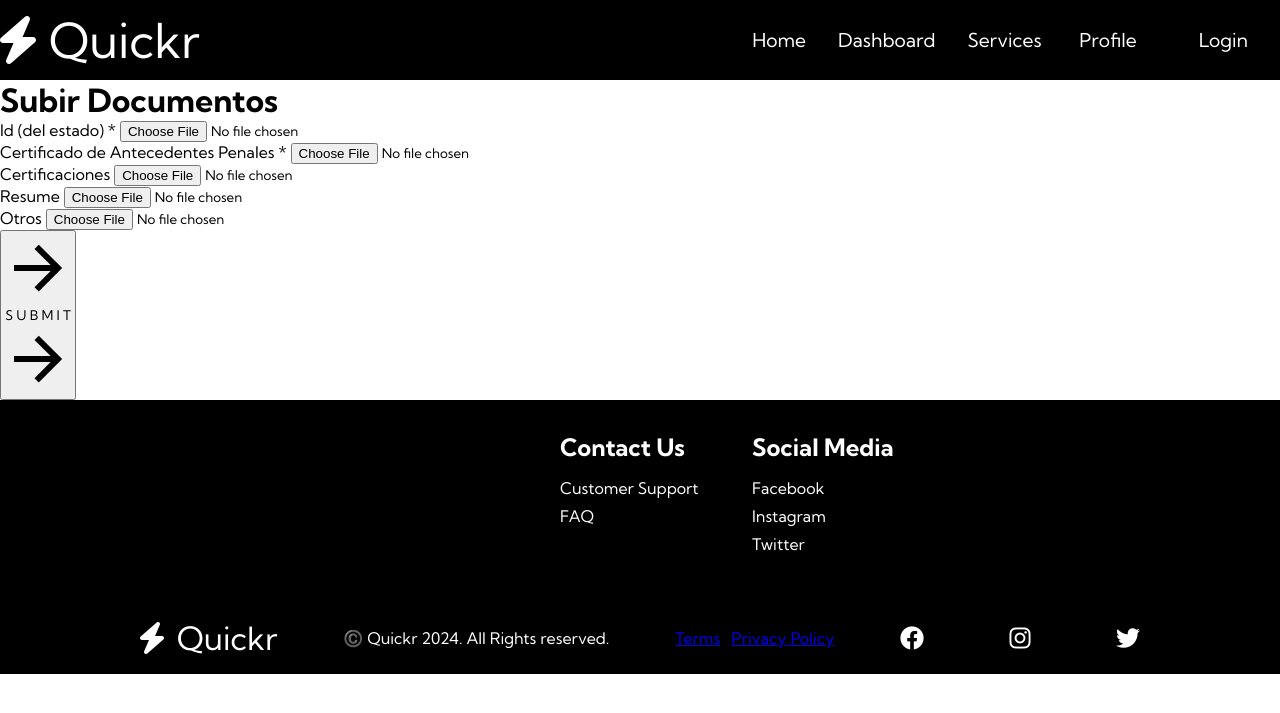
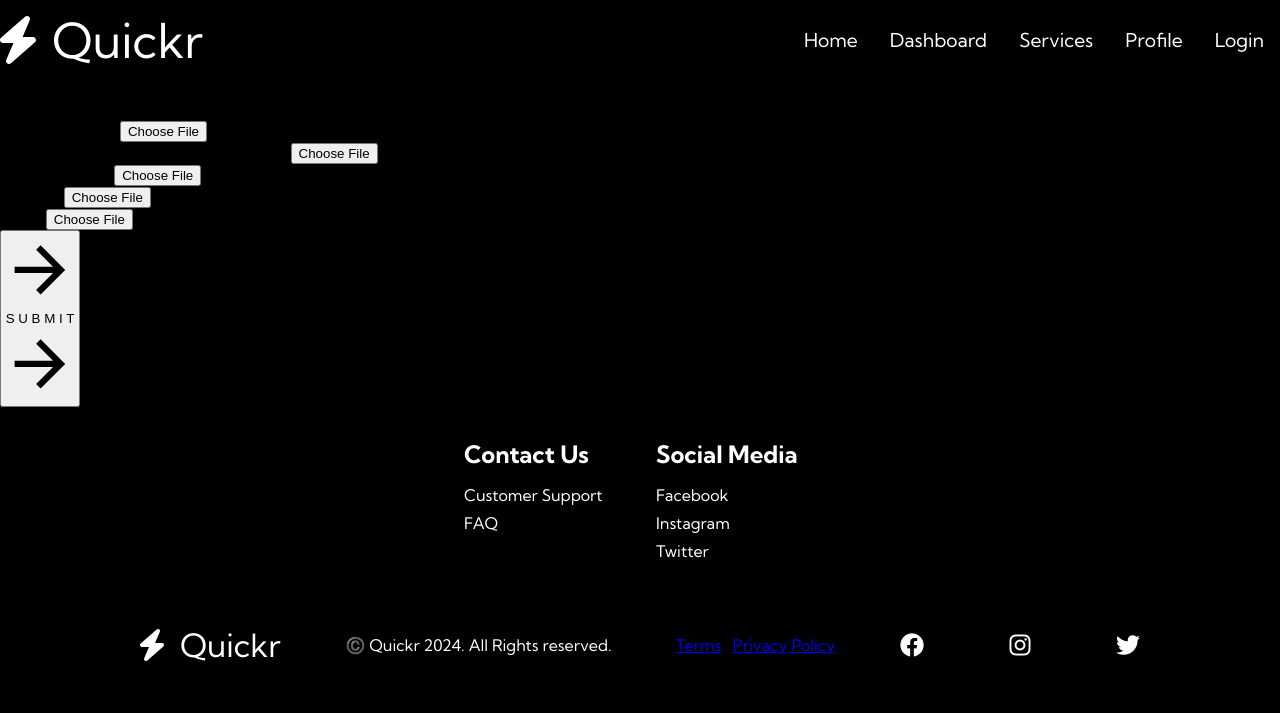
Before and after one commit to Sadbags/Portfolio, a Flask app: page /docs in a window 1280 px wide. Shown: the top 713 px of the page. Run offline with Flask 3, Linux system fonts and the light colour scheme.

Commit message:
adding fixed files

```diff
--- a/static/CSS/base.css
+++ b/static/CSS/base.css
@@ -1,205 +1,99 @@
-/* Importa la URL de Google Fonts / Imports the URL from Google Fonts */
-@import url("https://fonts.googleapis.com");
-
-/* Importa la URL de Google Fonts Static / Imports the URL from Google Fonts Static */
-@import url("https://fonts.gstatic.com");
-
-/* Importa la fuente 'Kumbh Sans' con diferentes pesos / Imports the 'Kumbh Sans' font with different weights */
-@import url("https://fonts.googleapis.com/css2?family=Kumbh+Sans:wght@100..900&display=swap");
-
-/* Importa la fuente 'Kumbh Sans' con diferentes pesos (duplicado) / Imports the 'Kumbh Sans' font with different weights (duplicate) */
-@import url("https://fonts.googleapis.com/css2?family=Kumbh+Sans:wght@100..900&display=swap");
-
-/* Importa los iconos de Font Awesome / Imports Font Awesome icons */
-/* logos fb,tw,ig,blot fav */
-@import url("https://cdnjs.cloudflare.com/ajax/libs/font-awesome/6.0.0-beta3/css/all.min.css");
+@import url("https://fonts.googleapis.com"); /* Importa la URL de Google Fonts / Imports the URL from Google Fonts */
+@import url("https://fonts.gstatic.com"); /* Importa la URL de Google Fonts Static / Imports the URL from Google Fonts Static */
+@import url("https://fonts.googleapis.com/css2?family=Kumbh+Sans:wght@100..900&display=swap"); /* Importa la fuente 'Kumbh Sans' con diferentes pesos / Imports the 'Kumbh Sans' font with different weights */
+@import url("https://fonts.googleapis.com/css2?family=Kumbh+Sans:wght@100..900&display=swap"); /* Importa la fuente 'Kumbh Sans' con diferentes pesos (duplicado) / Imports the 'Kumbh Sans' font with different weights (duplicate) */
+@import url("https://cdnjs.cloudflare.com/ajax/libs/font-awesome/6.0.0-beta3/css/all.min.css"); /* Importa los iconos de Font Awesome / Imports Font Awesome icons */ /* logos fb,tw,ig,blot fav */
 
 /*ESTILOS GLOBALES / GLOBAL STYLES*/
-* {
-    /* Aplica estilos globales a todos los elementos / Applies global styles to all elements */
-    /* Define el modelo de caja como border-box / Sets the box model to border-box */
-    box-sizing: border-box;
-    /* Elimina el margen por defecto (borde del html) / Removes default margin */
-    margin: 0;
-    /* Elimina el padding por defecto / Removes default padding */
-    padding: 0rem;
-    /* Establece la fuente por defecto como 'Kumbh Sans' / Sets the default font to 'Kumbh Sans' */
-    font-family: 'Kumbh Sans', sans-serif;
+* { /* Aplica estilos globales a todos los elementos / Applies global styles to all elements */
+    box-sizing: border-box; /* Define el modelo de caja como border-box / Sets the box model to border-box */
+    margin: 0; /* Elimina el margen por defecto (borde del html) / Removes default margin */
+    padding: 0rem; /* Elimina el padding por defecto / Removes default padding */
+}
+
+body {
+    background-color: #000000; /* Establece el color de fondo del cuerpo / Sets the background color of the body */
+    font-family: 'Kumbh Sans', sans-serif; /* Establece la fuente por defecto como 'Kumbh Sans' / Sets the default font to 'Kumbh Sans' */
+    /*font-size: 3rem; /* Establece el tamaño de la fuente a 1 rem / Sets the font size to 1 rem */
 }
 
 /* ESTILO de la BARRA DE NAVEGACIÓN / NAVBAR */
 .navbar {
-    /* Establece el color de fondo de la barra de navegación / Sets the background color of the navbar */
-    background: rgb(0, 0, 0);
-
-    /* Establece la altura de la barra de navegación a 80 píxeles / Sets the height of the navbar to 80 pixels */
-    height: 80px;
-
-    /* Utiliza Flexbox para el diseño del contenedor / Uses Flexbox for container layout */
-    display: flex;
-
-    /* Centra los elementos hijos horizontalmente / Centers child elements horizontally */
-    justify-content: center;
-
-    /* Alinea los elementos hijos verticalmente (falta valor) / Aligns child elements vertically (missing value) */
-    align-items: center;
-    /* Se agregó 'center' para alinear verticalmente */
-
-    /* Establece el tamaño de la fuente a 1.2 rem / Sets the font size to 1.2 rem */
-    font-size: 1.2rem;
-
-    /* Hace que la barra de navegación sea fija en la parte superior al hacer scroll / Makes the navbar sticky at the top when scrolling */
-    position: sticky;
-
-    /* Posiciona la barra de navegación en la parte superior de la página / Positions the navbar at the top of the page */
-    top: 0;
-
-    /* Establece un índice z alto para asegurar que la barra de navegación esté en el frente / Sets a high z-index to ensure the navbar is in the front */
-    z-index: 999;
+    height: 80px; /* Establece la altura de la barra de navegación a 80 píxeles / Sets the height of the navbar to 80 pixels */
+    display: flex; /* Utiliza Flexbox para el diseño del contenedor / Uses Flexbox for container layout */
+    justify-content: center; /* Centra los elementos hijos horizontalmente / Centers child elements horizontally */
+    align-items: center; /* Alinea los elementos hijos verticalmente (falta valor) / Aligns child elements vertically (missing value) *//* Se agregó 'center' para alinear verticalmente */
+    font-size: 1.2rem; /* Establece el tamaño de la fuente a 1.2 rem / Sets the font size to 1.2 rem */
+    position: sticky; /* Hace que la barra de navegación sea fija en la parte superior al hacer scroll / Makes the navbar sticky at the top when scrolling */
+    top: 0; /* Posiciona la barra de navegación en la parte superior de la página / Positions the navbar at the top of the page */
+    z-index: 999; /* Establece un índice z alto para asegurar que la barra de navegación esté en el frente / Sets a high z-index to ensure the navbar is in the front */
 }
 
 /* Contenedor de la barra de navegación / Navbar container */
 .navbar__container {
-    /* Utiliza Flexbox para el diseño del contenedor / Uses Flexbox for container layout */
-    display: flex;
-
-    /* Distribuye el espacio entre los elementos hijos de manera equitativa / Distributes space between child elements evenly */
-    justify-content: space-between;
-
-    /* Establece la altura del contenedor a 80 píxeles / Sets the container height to 80 pixels */
-    height: 80px;
-
-    /* Establece el índice z para asegurar que el contenedor esté en el frente / Sets the z-index to ensure the container is in the front */
-    z-index: 1;
-
-    /* Establece el ancho del contenedor al 100% del contenedor padre / Sets the container width to 100% of the parent container */
-    width: 100%;
-
-    /* Establece el ancho máximo del contenedor a 1300 píxeles / Sets the maximum width of the container to 1300 pixels */
-    max-width: 1300px;
-
-    /* Centra el contenedor horizontalmente / Centers the container horizontally */
-    margin: 0 auto;
-
-    /* Elimina el padding del contenedor / Removes padding from the container */
-    padding: 0;
+    display: flex; /* Utiliza Flexbox para el diseño del contenedor / Uses Flexbox for container layout */
+    justify-content: space-between; /* Distribuye el espacio entre los elementos hijos de manera equitativa / Distributes space between child elements evenly */
+    height: 80px; /* Establece la altura del contenedor a 80 píxeles / Sets the container height to 80 pixels */
+    z-index: 1; /* Establece el índice z para asegurar que el contenedor esté en el frente / Sets the z-index to ensure the container is in the front */
+    width: 100%; /* Establece el ancho del contenedor al del contenedor padre / Sets the container width to of the parent container */
+    max-width: 1300px; /* Establece el ancho máximo del contenedor a 1300 píxeles / Sets the maximum width of the container to 1300 pixels */
+    margin: 0 auto; /* Centra el contenedor horizontalmente / Centers the container horizontally */
+    padding: 0; /* Elimina el padding del contenedor / Removes padding from the container */
 }
 
 /* Logo de la barra de navegación / Navbar logo */
 #navbar__logo {
-    /* Establece el color de fondo del logo como blanco / Sets the background color of the logo to white */
-    background-color: #ffffff;
-
-    /* Ajusta el tamaño del fondo al 100% del contenedor / Sets the background size to 100% of the container */
-    background-size: 100%;
-
-    /* Utiliza el fondo como relleno del texto en navegadores WebKit / Uses the background as text fill in WebKit browsers */
-    -webkit-background-clip: text;
-
-    /* Utiliza el fondo como relleno del texto en navegadores Mozilla / Uses the background as text fill in Mozilla browsers */
-    -moz-background-clip: text;
-
-    /* Hace que el color del texto sea transparente en navegadores WebKit / Makes the text color transparent in WebKit browsers */
-    -webkit-text-fill-color: transparent;
-
-    /* Hace que el color del texto sea transparente en navegadores Mozilla / Makes the text color transparent in Mozilla browsers */
-    -moz-text-fill-color: transparent;
-
-    /* Utiliza Flexbox para el diseño del contenedor / Uses Flexbox for container layout */
-    display: flex;
-
-    /* Alinea los elementos hijos en el centro verticalmente / Aligns child elements vertically in the center */
-    align-items: center;
-
-    /* Cambia el cursor a un puntero cuando se pasa sobre el logo / Changes the cursor to a pointer when hovering over the logo */
-    cursor: pointer;
-
-    /* Elimina la decoración del texto (subrayado) / Removes text decoration (underline) */
-    text-decoration: none;
-
-    /* Establece el tamaño del logo y el bolte / Sets the font size to logo and bolte */
-    font-size: 3rem;
+    background-color: #ffffff; /* Establece el color de fondo del logo como blanco / Sets the background color of the logo to white */
+    background-size: 100%; /* Ajusta el tamaño del fondo al 100% del contenedor / Sets the background size to 100% of the container */
+    -webkit-background-clip: text; /* Utiliza el fondo como relleno del texto en navegadores WebKit / Uses the background as text fill in WebKit browsers */
+    -moz-background-clip: text; /* Utiliza el fondo como relleno del texto en navegadores Mozilla / Uses the background as text fill in Mozilla browsers */
+    -webkit-text-fill-color: transparent; /* Hace que el color del texto sea transparente en navegadores WebKit / Makes the text color transparent in WebKit browsers */
+    -moz-text-fill-color: transparent; /* Hace que el color del texto sea transparente en navegadores Mozilla / Makes the text color transparent in Mozilla browsers */
+    display: flex; /* Utiliza Flexbox para el diseño del contenedor / Uses Flexbox for container layout */
+    align-items: center; /* Alinea los elementos hijos en el centro verticalmente / Aligns child elements vertically in the center */
+    cursor: pointer; /* Cambia el cursor a un puntero cuando se pasa sobre el logo / Changes the cursor to a pointer when hovering over the logo */
+    font-size: 3rem; /* Establece el tamaño del logo y el bolte / Sets the font size to logo and bolte */
 }
 
 /* Iconos de Font Awesome / Font Awesome icons */
 .fa-solid {
-    /* Separa el bolt del navbar del nombre de la barra de navegación / Separates the bolt from the navbar name */
-    margin-right: .8rem;
+    margin-right: 1rem; /* Separa el bolt del navbar del nombre de la barra de navegación / Separates the bolt from the navbar name */
 }
 
 /* Menú de la barra de navegación / Navbar menu */
 .navbar__menu {
-    /* Utiliza Flexbox para el diseño del contenedor / Uses Flexbox for container layout */
-    display: flex;
-
-    /* Alinea los elementos hijos verticalmente en el centro / Aligns child elements vertically in the center */
-    align-items: center;
-
-    /* Elimina los estilos de lista por defecto / Removes default list styles */
-    list-style: none;
-
-    /* Centra el texto dentro de los elementos de la lista / Centers text within list items */
-    text-align: center;
-
-    /* Alinea los elementos hijos al final del contenedor / Aligns child elements to the end of the container */
-    justify-content: flex-end;
+    display: flex; /* Utiliza Flexbox para el diseño del contenedor / Uses Flexbox for container layout */
+    align-items: center; /* Alinea los elementos hijos verticalmente en el centro / Aligns child elements vertically in the center */
+    list-style: none; /* Elimina los estilos de lista por defecto / Removes default list styles */
+    text-align: center; /* Centra el texto dentro de los elementos de la lista / Centers text within list items */
+    justify-content: flex-end; /* Alinea los elementos hijos al final del contenedor / Aligns child elements to the end of the container */
 }
 
-/* Elemento de la barra de navegación / Navbar item */
-.navbar__item {
-    /* Establece la altura del elemento a 80 píxeles / Sets the height of the item to 80 pixels */
-    height: 80px;
+.navbar__item { /* Elemento de la barra de navegación / Navbar item */
+    height: 80px; /* Establece la altura del elemento / Sets the height of the item */
 }
 
-/* Enlaces de la barra de navegación / Navbar links */
-.navbar__links {
-    /* Establece el color del texto a blanco / Sets the text color to white */
-    color: #fff;
-
-    /* Utiliza Flexbox para el diseño del contenedor / Uses Flexbox for container layout */
-    display: flex;
-
-    /* Alinea los elementos hijos verticalmente en el centro / Aligns child elements vertically in the center */
-    align-items: center;
-
-    /* Centra los elementos hijos horizontalmente / Centers child elements horizontally */
-    justify-content: center;
-
-    /* Elimina la decoración del texto (subrayado) / Removes text decoration (underline) */
-    text-decoration: none;
-
-    /* Añade padding horizontal de 1 rem / Adds horizontal padding of 1 rem */
-    padding: 0 1rem;
-
-    /* Establece la altura del enlace al 100% del contenedor padre / Sets the link height to 100% of the parent container */
-    height: 100%;
+.navbar__links { /* Enlaces de la barra de navegación / Navbar links */
+    color: #fff; /* Establece el color del texto a blanco / Sets the text color to white */
+    display: flex; /* Utiliza Flexbox para el diseño del contenedor / Uses Flexbox for container layout */
+    align-items: center; /* Alinea los elementos hijos verticalmente en el centro / Aligns child elements vertically in the center */
+    justify-content: center; /* Centra los elementos hijos horizontalmente / Centers child elements horizontally */
+    padding: 0 1rem; /* Añade padding horizontal de 1 rem / Adds horizontal padding of 1 rem */
+    height: 100%; /* Establece la altura del enlace al 100% del contenedor padre / Sets the link height to 100% of the parent container */
+    text-decoration: none; /* Elimina la decoración del texto (subrayado) / Removes text decoration (underline) */
 }
 
-/* Botón de la barra de navegación / Navbar button */
-.navbar__btn {
-    /* Utiliza Flexbox para el diseño del contenedor / Uses Flexbox for container layout */
-    display: flex;
-
-    /* Alinea los elementos hijos verticalmente en el centro / Aligns child elements vertically in the center */
-    align-items: center;
-
-    /* Alinea los elementos hijos al final del contenedor / Aligns child elements to the end of the container */
-    justify-content: flex-end;
-
-    /* Añade padding horizontal de 1 rem / Adds horizontal padding of 1 rem */
-    padding: 0 1rem;
-
-    /* Establece el ancho del botón al 20% del contenedor padre / Sets the button width to 20% of the parent container */
-    width: 20%;
+.navbar__btn { /* Botón de la barra de navegación / Navbar button */
+    display: flex; /* Utiliza Flexbox para el diseño del contenedor / Uses Flexbox for container layout */
+    align-items: center; /* Alinea los elementos hijos verticalmente en el centro / Aligns child elements vertically in the center */
+    justify-content: flex-end; /* Alinea los elementos hijos al final del contenedor / Aligns child elements to the end of the container */
+    padding: 1rem; /* Añade padding horizontal de 1 rem / Adds horizontal padding of 1 rem */
+    width: 20%; /* Establece el ancho del botón al 20% del contenedor padre / Sets the button width to 20% of the parent container */
 }
 
-/* Estilo del enlace de la barra de navegación al pasar el ratón / Navbar link hover style */
-.navbar__links:hover {
-    /* Cambia el color del texto del enlace al pasar el ratón / Changes the link text color on hover */
-    color: #521a8a;
-
-    /* Añade una transición suave para todos los cambios / Adds a smooth transition for all changes */
-    transition: all 0.3s ease;
+.navbar__links:hover { /* Estilo del enlace de la barra de navegación al pasar el ratón / Navbar link hover style */
+    color: #521a8a; /* Cambia el color del texto del enlace al pasar el ratón / Changes the link text color on hover */
+    transition: all 0.3s ease; /* Añade una transición suave para todos los cambios / Adds a smooth transition for all changes */
 }
 
 /* Estilos responsivos para pantallas con un ancho máximo de 960 píxeles / Responsive styles for screens with a maximum width of 960 pixels */
@@ -721,9 +615,11 @@
     box-shadow: rgb(0 0 0 / 5%) 0 0 8px;
     letter-spacing: 1.5px;
     text-transform: uppercase;
-    font-size: 15px;
     transition: all 0.5s ease;
     margin-top: 1rem;
+    text-decoration: none;
+    font-size: 1rem; /* Establece el tamaño de la fuente a 1 rem / Sets the font size to 1 rem */
+
 }
 
 .button:hover {
--- a/static/CSS/service.css
+++ b/static/CSS/service.css
@@ -7,7 +7,7 @@
 }
 
 .card {
-    background-color: #fff; /* Fondo blanco para las tarjetas */
+    background-color: #ffffff; /* Fondo blanco para las tarjetas */
     border-radius: 8px; /* Bordes redondeados */
     box-shadow: 0 4px 8px rgba(0, 0, 0, 0.1); /* Sombra sutil */
     width: 300px; /* Ancho fijo para las tarjetas */
@@ -18,7 +18,7 @@
 .image-container {
     padding: 10px; /* Espacio alrededor de la imagen */
     margin-bottom: 15px; /* Espacio adicional en la parte inferior */
-    background-color: #f0f0f0; /* Color de fondo opcional */
+    background-color: #ffffff; /* Color de fondo opcional */
     border-radius: 8px; /* Bordes redondeados opcionales */
     box-shadow: 0 2px 8px rgba(0, 0, 0, 0.2); /* Sombra */
 }
@@ -36,10 +36,12 @@
 
 .card-content h2 {
     margin: 0 0 10px; /* Espacio entre el título y el siguiente elemento */
+    color:#000000
 }
 
 .card-content p {
     margin: 5px 0; /* Espacio entre párrafos */
+    color: #000000;
 }
 
 
--- a/templates/base.html
+++ b/templates/base.html
@@ -8,10 +8,7 @@
 
     <!-- Incluye un favicon para la página / Includes a favicon for the page -->
     <link
-      rel="shortcut icon"
-      href="{{ url_for('static', filename='LB.png') }}"
-      type="image/png"
-    />
+      rel="shortcut icon" href="{{ url_for('static', filename='LB.png') }}" type="image/png"/>
 
     <!-- Incluye una hoja de estilos común / Includes a common stylesheet -->
     <link rel="stylesheet" href="{{ url_for('static', filename='CSS/base.css') }}"/>
@@ -49,11 +46,11 @@
               <!-- Enlace a los servicios / Link to the services -->
               <a href="{{ url_for('get_services') }}" class="navbar__links">Services</a>
             </li>
-            <li class="navbar__btn">
+            <li class="navbar__item">
               <!-- Enlace al perfil / Link to the profile -->
               <a href="{{ url_for('profile') }}" class="navbar__links">Profile</a>
             </li>
-            <li class="navbar__btn">
+            <li class="navbar__item">
               <!-- Enlace para iniciar sesión / Link to login -->
               <a href="{{ url_for('login') }}" class="navbar__links">Login</a>
             </li>
@@ -73,7 +70,6 @@
       <div class="footer__container">
         <div class="footer__links">
           <div class="footer__link--wrapper">
-            <div class="footer__link--items"></div>
             <div class="footer__link--items">
               <h2>Contact Us</h2>
               <!-- Enlaces a soporte al cliente y FAQ / Links to customer support and FAQ -->
```
Also changed, not shown: instance/Quickr.db.
